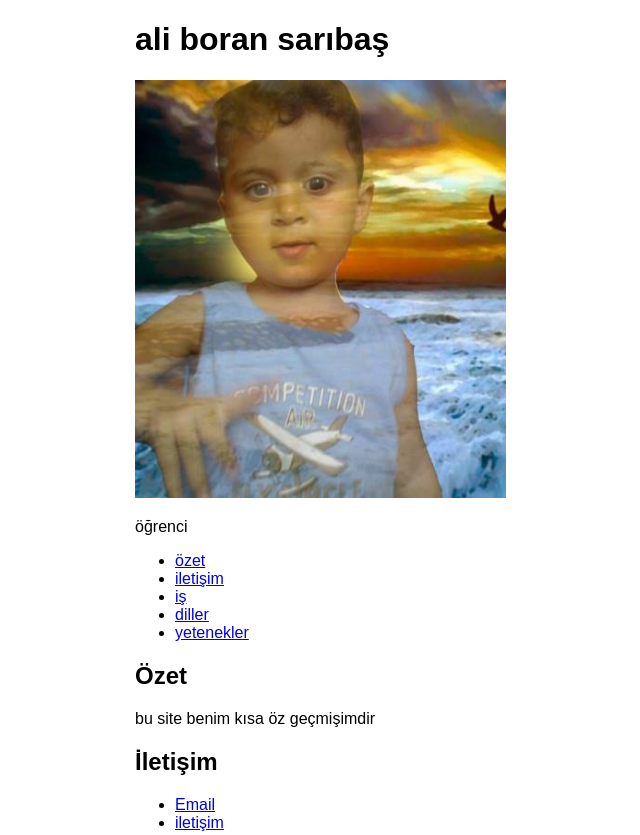
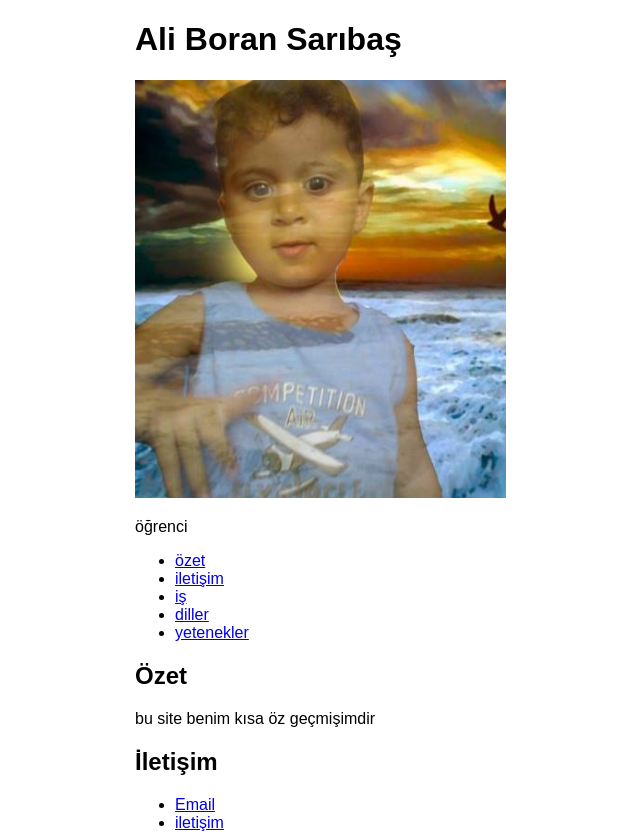
Before and after one commit to titanic350/html-egitimi, a plain HTML site: page index.html in a window 1280 px wide. Shown: the top 835 px of the page, without its empty margins (185-825 px from the left). Drawn offline with Linux system fonts and the light colour scheme.

Commit message:
Update index.html

```diff
--- a/index.html
+++ b/index.html
@@ -15,7 +15,7 @@
 </head>
 <body>
 	<header>
-		<h1>ali boran sarıbaş</h1>
+		<h1>Ali Boran Sarıbaş</h1>
 		<img id="resim"src="img/aliboran.jpg">
 		<p>öğrenci</p>
 		<nav>
```
